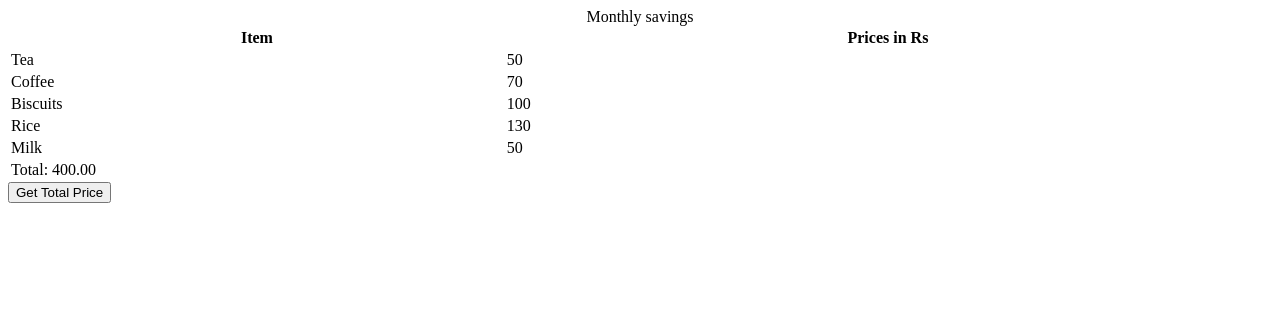
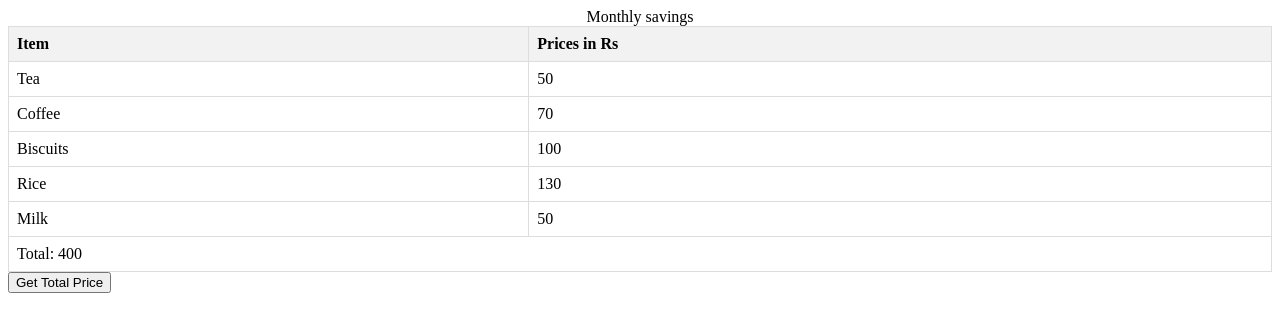
Before and after one commit to acciojob/grofers-checkout-gaurav8158, a website: page main.html in a window 1280 px wide. Both pictures are taken after a click on the button "Get Total Price". Drawn offline with Linux system fonts and the light colour scheme.

Commit message:
created a submission

```diff
--- a/main.html
+++ b/main.html
@@ -18,23 +18,23 @@
     </tr>
     <tr >
       <td class="item">Tea</td>
-      <td class="price">50</td>
+      <td class="prices">50</td>
     </tr>
     <tr>
       <td class="item">Coffee</td>
-      <td class="price">70</td>
+      <td class="prices">70</td>
     </tr>
     <tr>
       <td class="item">Biscuits</td>
-      <td class="price">100</td>
+      <td class="prices">100</td>
     </tr>
     <tr>
       <td class="item">Rice</td>
-      <td class="price">130</td>
+      <td class="prices">130</td>
     </tr>
     <tr>
       <td class="item">Milk</td>
-      <td class="price">50</td>
+      <td class="prices">50</td>
     </tr>
   </table>
     <script type="text/javascript" src="./script.js">
--- a/script.js
+++ b/script.js
@@ -4,7 +4,7 @@ document.body.appendChild(getSumBtn);
 
 const getSum = () => {
 //Add your code here
-	 const prices = document.querySelectorAll('.price');
+	 const prices = document.querySelectorAll('.prices');
   let totalPrice = 0;
   prices.forEach(price => {
     totalPrice += parseFloat(price.textContent);
@@ -12,7 +12,7 @@ const getSum = () => {
   const totalRow = document.createElement('tr');
   const totalCell = document.createElement('td');
   totalCell.colSpan = 2;
-  totalCell.textContent = `Total: ${totalPrice.toFixed(2)}`;
+  totalCell.textContent = `Total: ${totalPrice}`;
   totalRow.appendChild(totalCell);
   document.querySelector('tbody').appendChild(totalRow);
 };
--- a/styles.css
+++ b/styles.css
@@ -1,2 +1,26 @@
 
 /* Your CSS Code here. */
+/* Style the table */
+table {
+  border-collapse: collapse;
+  width: 100%;
+}
+
+td, th {
+  border: 1px solid #ddd;
+  text-align: left;
+  padding: 8px;
+}
+
+th {
+  background-color: #f2f2f2;
+  font-weight: bold;
+}
+
+/* Style the total price cell */
+.total-price {
+  background-color: #f2f2f2;
+  font-weight: bold;
+  text-align: right;
+  padding: 8px;
+}
```
